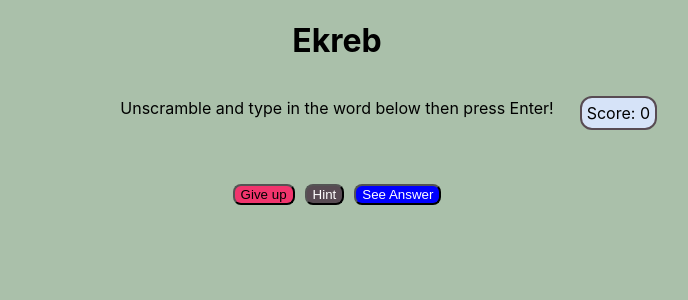
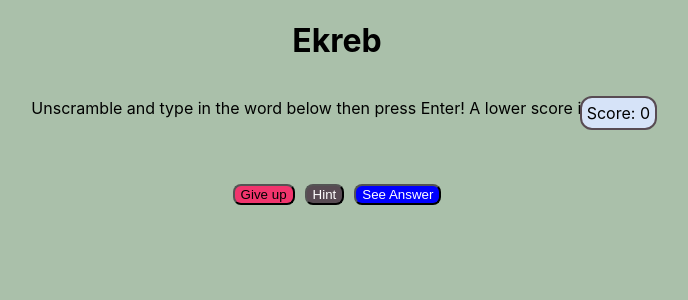
Before and after one commit to stevejj9403/Word-Unscrambler, a React (Create React App) app: page / in a window 1280 px wide. Shown: the top 300 px of the page, without its empty margins (303-991 px from the left). Built offline with nearby package versions, Linux system fonts and the light colour scheme; no server answers.

Commit message:
fixed bug

```diff
--- a/src/App.js
+++ b/src/App.js
@@ -175,7 +175,7 @@ function App() {
       <h1>Ekreb</h1>
       <p id="score">Score: {plays.current}</p>
 
-      <p>Unscramble and type in the word below then press Enter!</p>
+      <p>Unscramble and type in the word below then press Enter! A lower score is better.</p>
       <h2 id = "scrambled"><b>{scrambledWord}</b></h2>
       <div id="board"></div>
       <MakeBoard props={{length: currentWordRef.current.length, rows: 1}}/>
```
